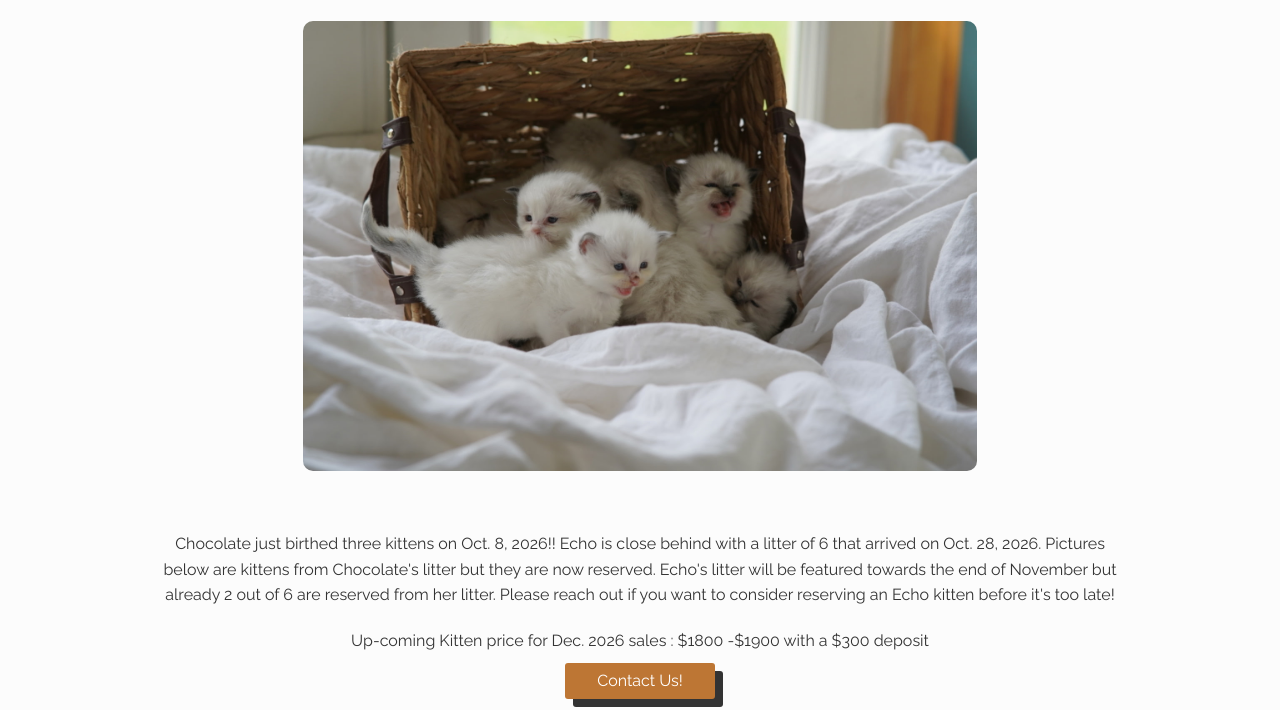
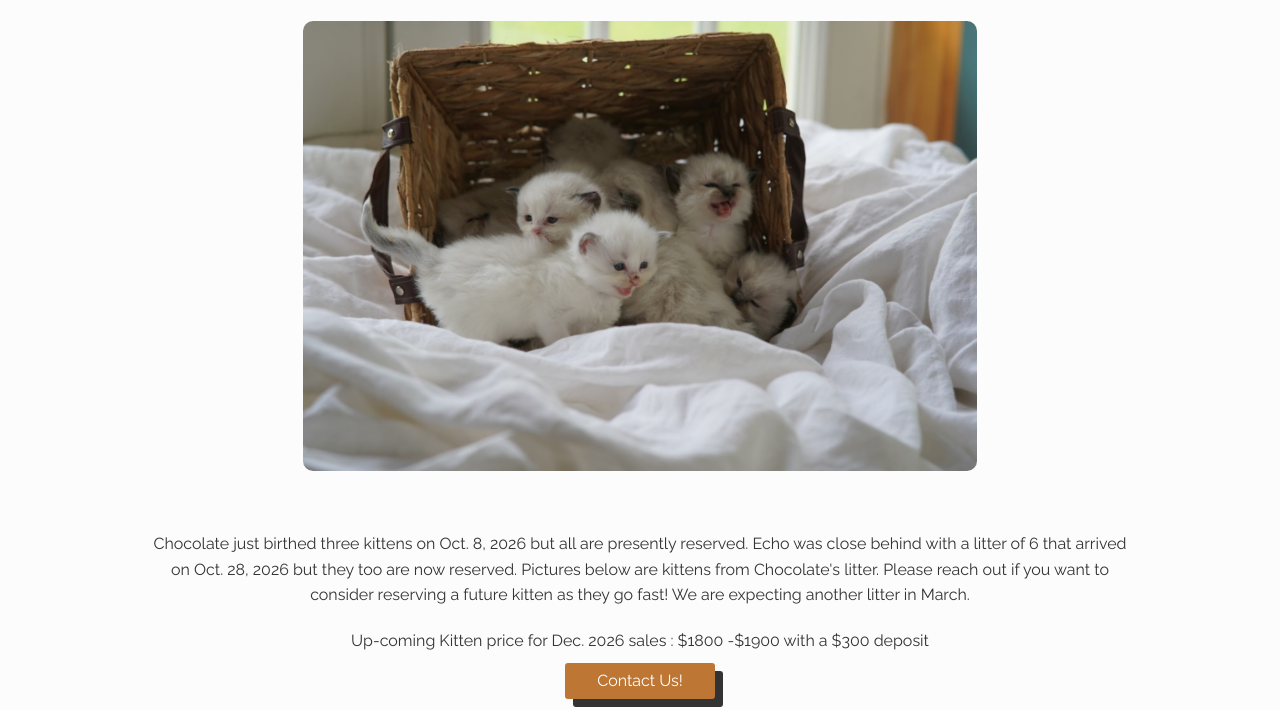
Before and after one commit to jus-mitchell/Rags-n-Wags, a plain HTML site: page html/kittens.html in a window 1280 px wide. Shown: the part 90-800 px from the top of the page. Drawn offline with Linux system fonts and the light colour scheme; files that its build step writes are made by us from their sources; a small style sheet from the web is missing; files whose address does not match are found by name.

Commit message:
Revise kitten birth and reservation details
Updated the text regarding kitten reservations and future litters.

```diff
--- a/html/kittens.html
+++ b/html/kittens.html
@@ -51,7 +51,7 @@
     <section id="no_kittens">
         <div class="container no_kittens_wrapper">
             <img src="../images/kittens.JPG" alt="five rags and wags kittens">
-            <p>Chocolate just birthed three kittens on Oct. 8, 2026!!  Echo is close behind with a litter of 6 that arrived on Oct. 28, 2026. Pictures below are kittens from Chocolate's litter but they are now reserved. Echo's litter will be featured towards the end of November but already 2 out of 6 are reserved from her litter. Please reach out if you want to consider reserving an Echo kitten before it's too late!</p>
+            <p>Chocolate just birthed three kittens on Oct. 8, 2026 but all are presently reserved. Echo was close behind with a litter of 6 that arrived on Oct. 28, 2026 but they too are now reserved. Pictures below are kittens from Chocolate's litter. Please reach out if you want to consider reserving a future kitten as they go fast! We are expecting another litter in March. </p>
             <p>Up-coming Kitten price for Dec. 2026 sales : $1800 -$1900 with a $300 deposit</p>
             <!-- <p>
                 See below
```
